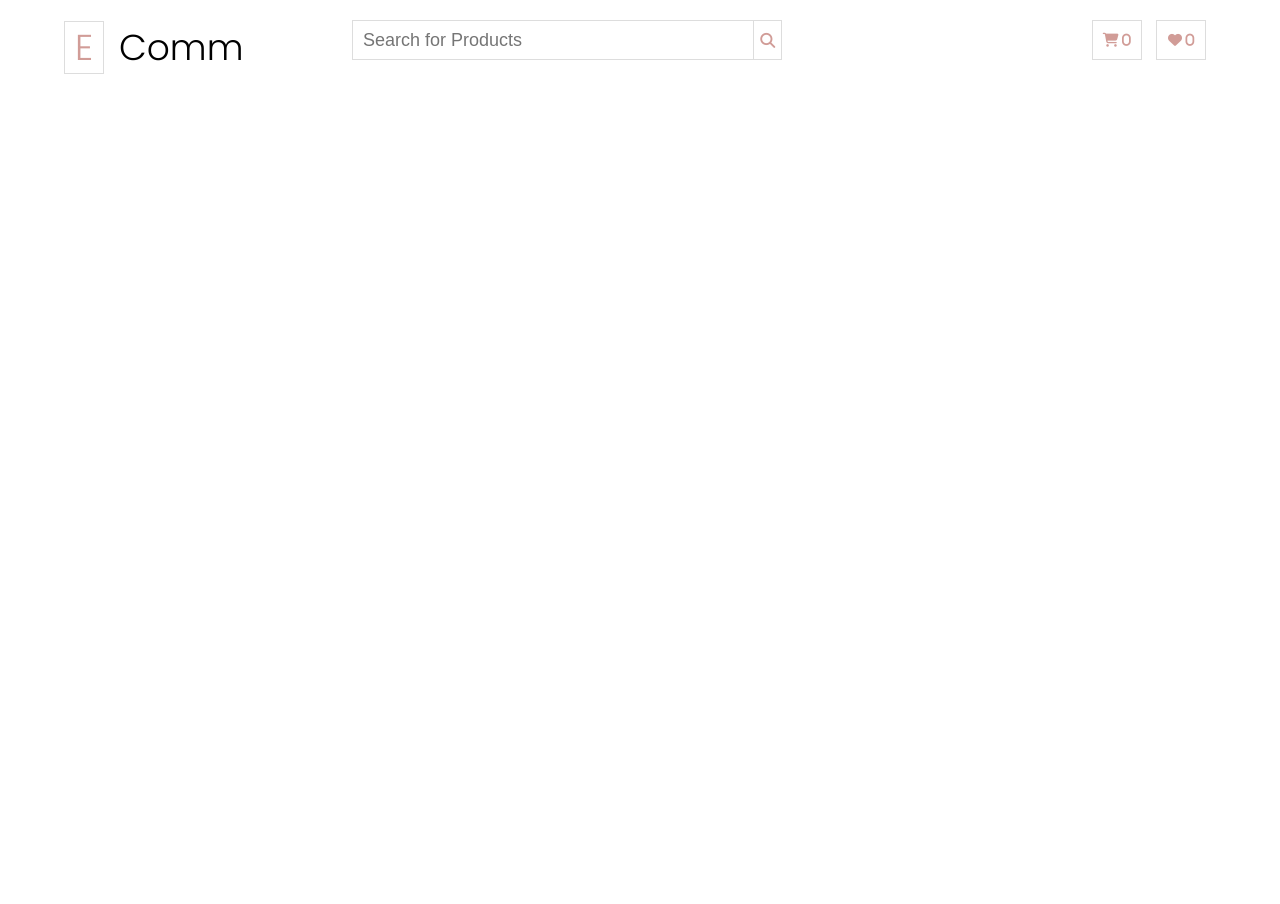
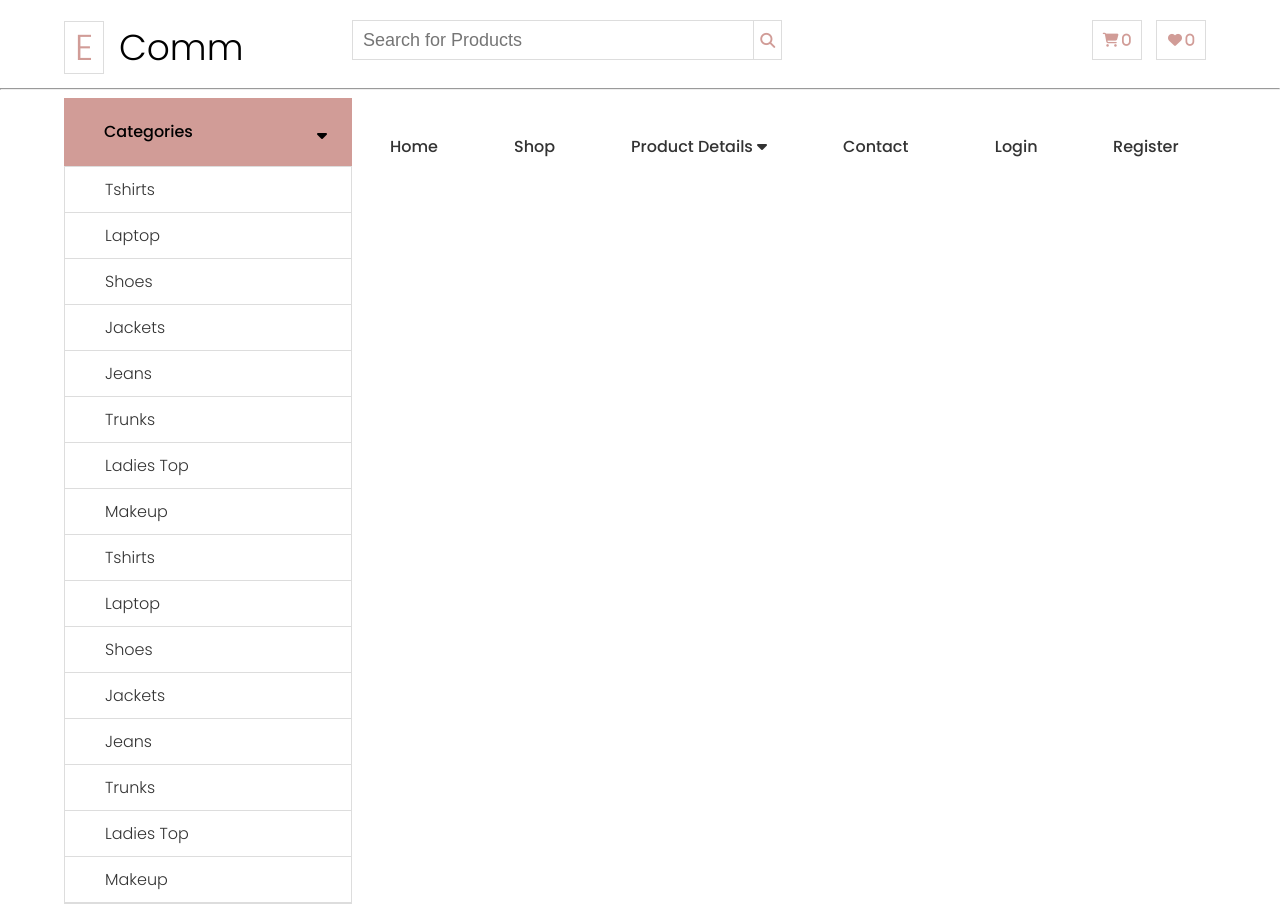
Before and after one commit to amitv9493/html-css-js-project, a plain HTML site: page index.html in a window 1280 px wide. Before the commit the page ends 800 px from the top, so only its background shows below. Drawn offline with Linux system fonts and the light colour scheme.

Commit message:
modified index.html

```diff
--- a/index.html
+++ b/index.html
@@ -34,5 +34,52 @@
         </div>
       </div>
     </div>
+    <hr>
+    <div class="wrapper next-row">
+        <div class="banner-area w25 common-left">
+            <div class="list-header">
+                <h4>Categories</h4>
+                <span><i class="fa-solid fa-caret-down"></i></span>
+            </div>
+            <ul>
+                <li> <a href="#">Tshirts</a> </li>
+                <li> <a href="#">Laptop</a> </li>
+                <li> <a href="#">Shoes</a> </li>
+                <li> <a href="#">Jackets</a> </li>
+                <li> <a href="#"> Jeans </a> </li>
+                <li> <a href="#"> Trunks </a> </li>
+                <li> <a href="#"> Ladies Top </a> </li>
+                <li> <a href="#"> Makeup </a> </li>
+                <li> <a href="#">Tshirts</a> </li>
+                <li> <a href="#">Laptop</a> </li>
+                <li> <a href="#">Shoes</a> </li>
+                <li> <a href="#">Jackets</a> </li>
+                <li> <a href="#"> Jeans </a> </li>
+                <li> <a href="#"> Trunks </a> </li>
+                <li> <a href="#"> Ladies Top </a> </li>
+                <li> <a href="#"> Makeup </a> </li>
+            </ul>
+        </div>
+        <div class="w75 common-left">
+            <div class="shop-menu">
+                <ul class="left-menu-list">
+                    <li> <a href="#">Home</a> </li>
+                    <li> <a href="#">Shop</a> </li>
+                    <li class="dropdown-head"> <a href="#">Product Details <i class="fa-solid fa-caret-down"></i></a>
+                        <ul class="dropdown">
+                            <li>  <a href="#">Cart</a> </li>
+                            <li>  <a href="#">Check out</a> </li>
+
+                        </ul>
+                    </li>
+                    <li> <a href="#">Contact</a> </li>
+                </ul>
+                <ul class="right-menu-list">
+                    <li> <a href="#">Login</a> </li>
+                    <li> <a href="#">Register</a> </li>
+                </ul>
+            </div>
+        </div>
+    </div>
   </body>
 </html>
```
